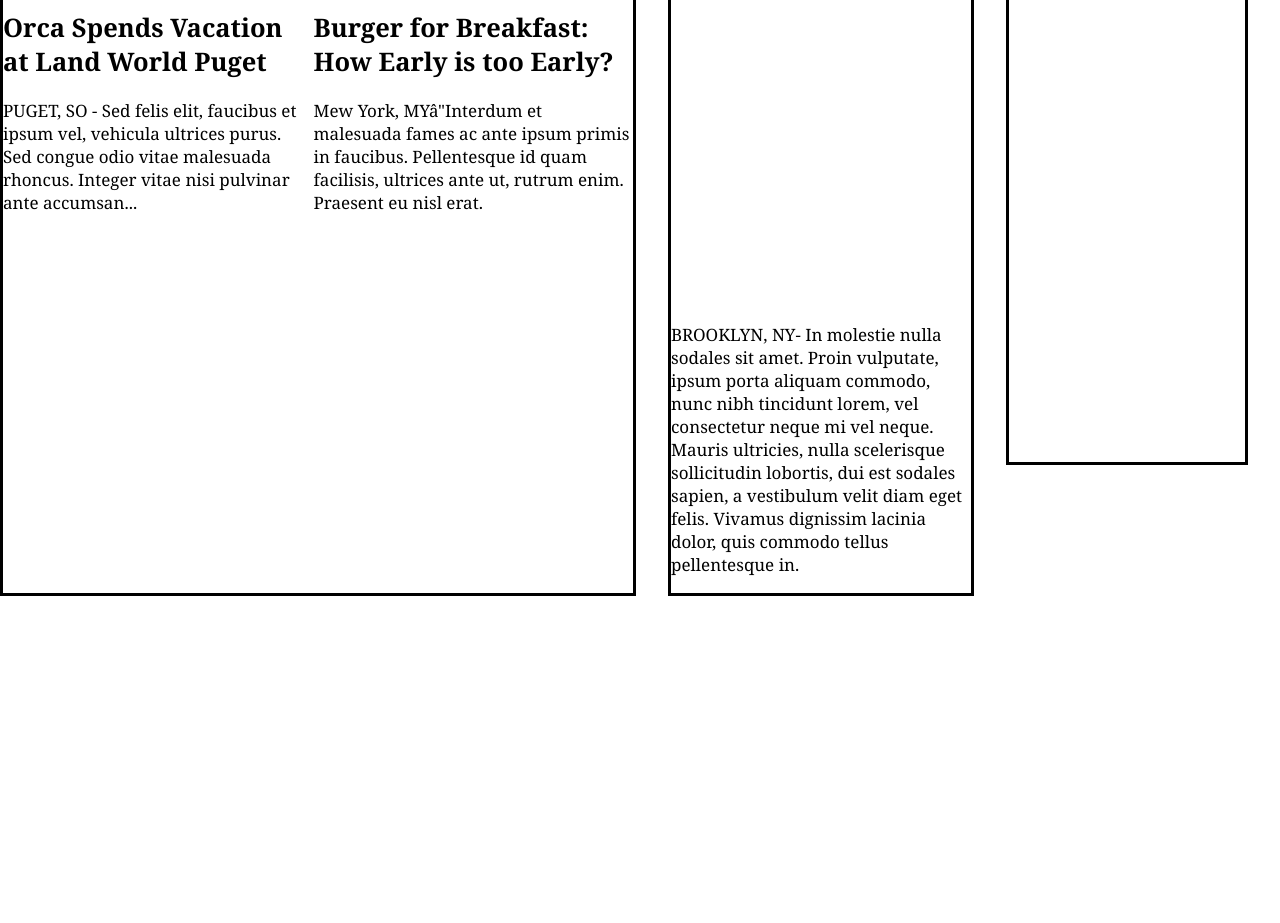
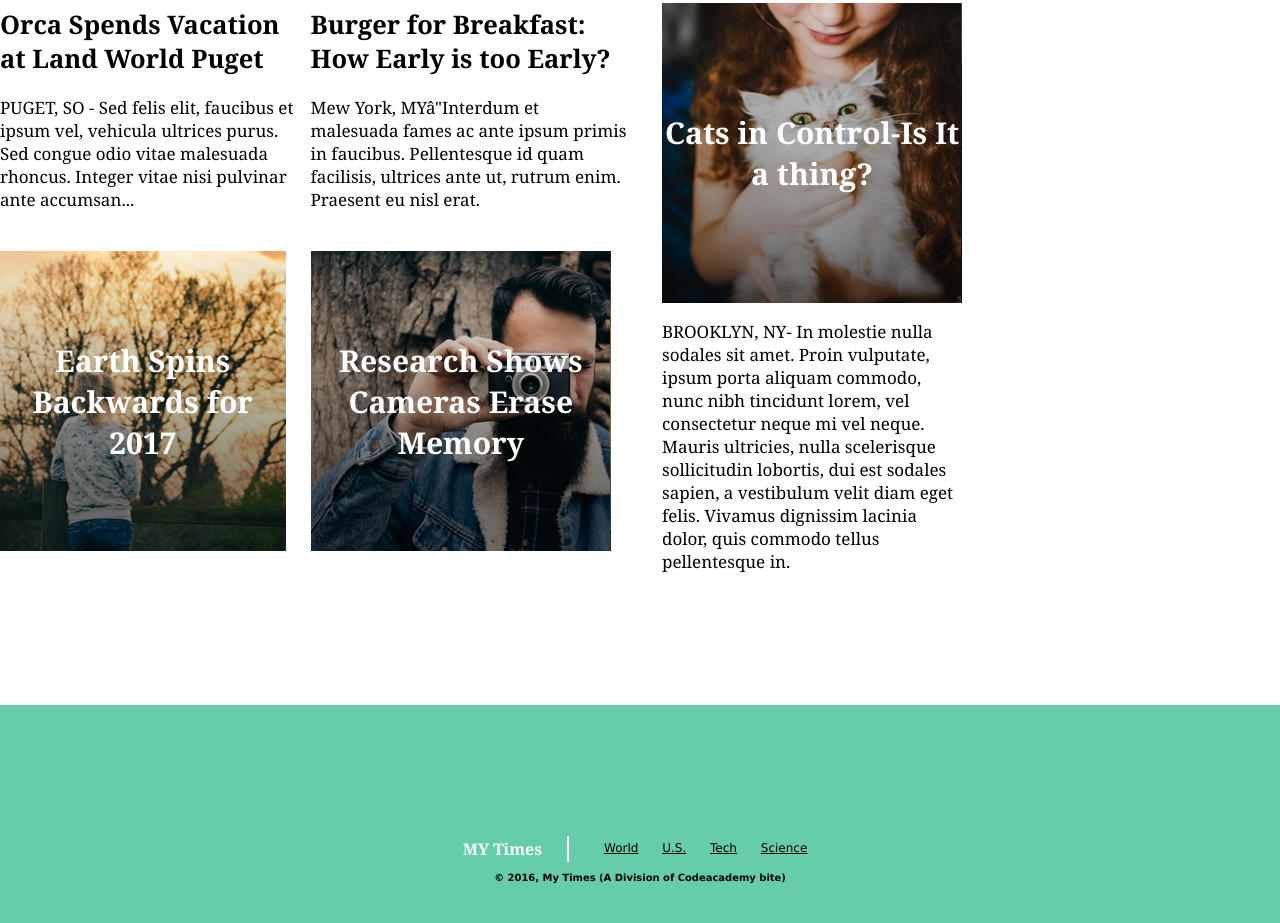
Before and after one commit to savisch/mytimes, a plain HTML site: page index.html in a window 1280 px wide. Shown: the part 651-1574 px from the top of the page. Before the commit the page ends 1247 px from the top, so only its background shows below. Drawn offline with Linux system fonts and the light colour scheme.

Commit message:
Final page with images.

```diff
--- a/index.html
+++ b/index.html
@@ -108,11 +108,22 @@
       </div>
       <!-- Footer -->
       <footer>
-          <div class="headerecho">
+          <div class="content2">
+              <div class="headerecho">
+                  <div class="logo2">
+                      <span class="title">MY Times</span>
+                  </div>
+                  <nav>
+                      <span><a href="#">World</a></span>
+                      <span><a href="#">U.S.</a></span>
+                      <span><a href="#">Tech</a></span>
+                      <span><a href="#">Science</a></span>
+                  </nav>
+              </div>
+              <div class="copyright">
+                  <h5>&#169 2016, My Times (A Division of Codeacademy bite)</h5>
+              </div>
           </div>
-          <div class="copyright">
-          </div>
-      <footer>
-
+      </footer>
   </body>
 </html>
--- a/resources/css/style.css
+++ b/resources/css/style.css
@@ -53,7 +53,6 @@ header {
 .columnlarge {
     width: 630px;
     height: auto;
-    border: 3px solid black;
     display: flex;
     flex-direction: column;
     margin-top: 110px;
@@ -119,7 +118,6 @@ header {
 .columnmedium {
     width: 300px;
     height: auto;
-    border: 3px solid black;
     display: flex;
     flex-direction: column;
     margin-top: 110px;
@@ -145,13 +143,13 @@ header {
     color: white;
 
 }
+
 /*THIRD COLUMN*/
 .columnsmall {
     display: flex;
     flex-direction: column;
     width: 240px;
     height: 1000px;
-    border: 3px solid black;
     display: flex;
     margin-top: 110px;
     margin-right: 32px;
@@ -176,5 +174,47 @@ header {
     background-color: whitesmoke;
     border-bottom: 1px solid black;
     padding: 10px;
+}
 
+/*FOOTER*/
+footer {
+    display: flex;
+    flex-direction: column;
+    margin-top: 115px;
+    height: 325px;
+    width: 100%;
+    background-color: mediumaquamarine;
+    align-items: center;
+    justify-content: center;
+    font-family: Verdana;
+    font-size: 12px;
 }
+.content2 {
+    display: flex;
+    flex-direction: column;
+    align-items: center;
+}
+.headerecho {
+    display: flex;
+    flex-direction: row;
+    justify-content: center;
+    height: 20px;
+    width: 100%;
+}
+.headerecho nav {
+    display: inline-block;
+    padding: 5px 25px;
+}
+.headerecho nav a {
+    color: black;
+    padding: 10px;
+}
+.title {
+    display: inline-block;
+    font-family: Georgia;
+    font-size: 16px;
+    font-weight: bold;
+    color: white;
+    border-right: 2px solid white;
+    padding: 2px 25px;
+}
```
Also changed, not shown: resources/images/img-myt-logo.jpg (added), resources/images/img-news-bite.png (added), resources/images/img-story-1.png (added), resources/images/img-story-2.png (added), resources/images/img-story-3.png (added), resources/images/img-story-main.png (added).
